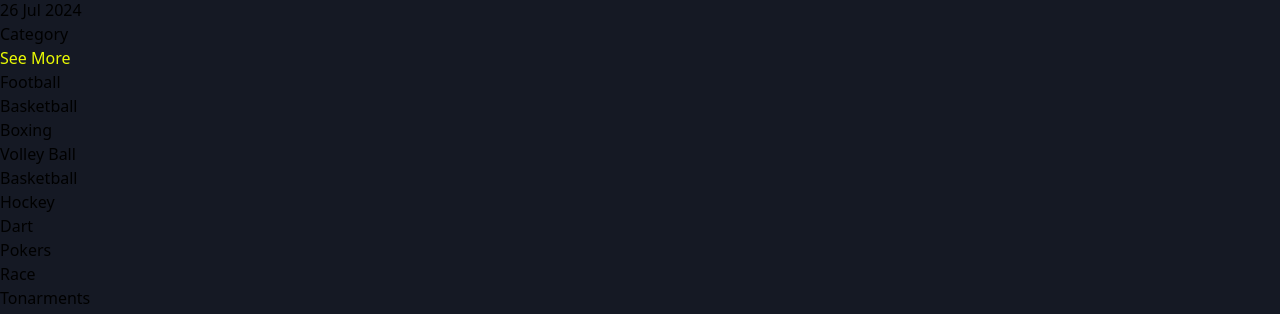
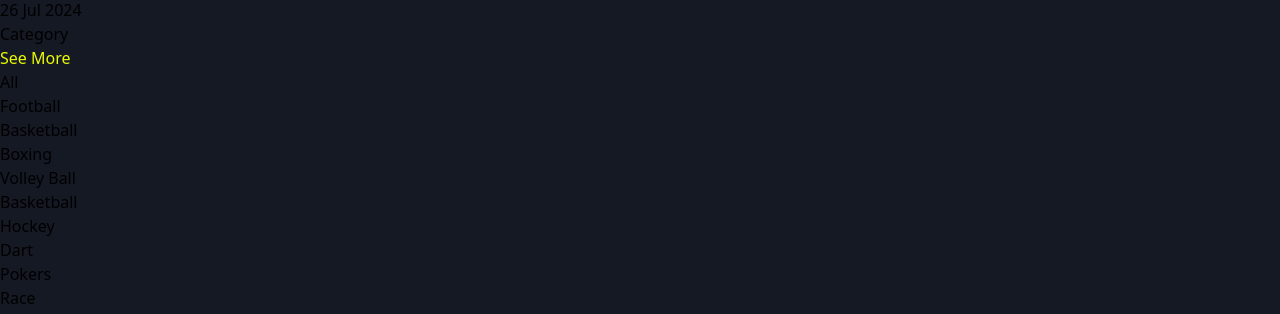
Before and after one commit to Okeke-Divine/strender, a React (Vite) app: page /home in a window 1280 px wide. Shown: the part 482-796 px from the top of the page. Built offline with nearby package versions, Linux system fonts and the light colour scheme.

Commit message:
custom scrollbar

```diff
--- a/src/components/Category.jsx
+++ b/src/components/Category.jsx
@@ -4,6 +4,7 @@ import CategoryCardCircle from "./CategoryCardCircle";
 
 export default function Category() {
   const categories = [
+    { title: "All", url: "/sports/all" },
     { title: "Football", url: "/sports/football" },
     { title: "Basketball", url: "/sports/basketball" },
     { title: "Boxing", url: "/sports/boxing" },
@@ -15,6 +16,7 @@ export default function Category() {
     { title: "Race", url: "/sports/race" },
     { title: "Tonarments", url: "/sports/tonarments" },
     { title: "Sprints", url: "/sports/sprints" },
+    { title: "Others", url: "/sports/all" },
   ];
   return (
     <>
--- a/src/index.css
+++ b/src/index.css
@@ -49,3 +49,27 @@
     @apply mt-5 px-5 sm:px-10 md:px-20 lg:px-36;
   }
 }
+
+/* custom scroll bar */
+/* width */
+::-webkit-scrollbar {
+  width: 5px;
+  height: 2px;
+}
+
+/* Track */
+::-webkit-scrollbar-track {
+  background: var(--s-dark);
+}
+
+/* Handle */
+::-webkit-scrollbar-thumb {
+  background: var(--s-yellow-1);
+  border-radius: 100px;
+  opacity: 0.6;
+}
+
+/* Handle on hover */
+::-webkit-scrollbar-thumb:hover {
+  opacity: 1;
+}
--- /dev/null
+++ b/src/utils/pathname.js
@@ -0,0 +1,4 @@
+export default function PathName(){
+    const currentPath = window.location.pathname.slice(1);
+    return currentPath;
+}
```
Also changed, not shown: src/utils/documentTitle.jsx (added, +8 -0 lines).
